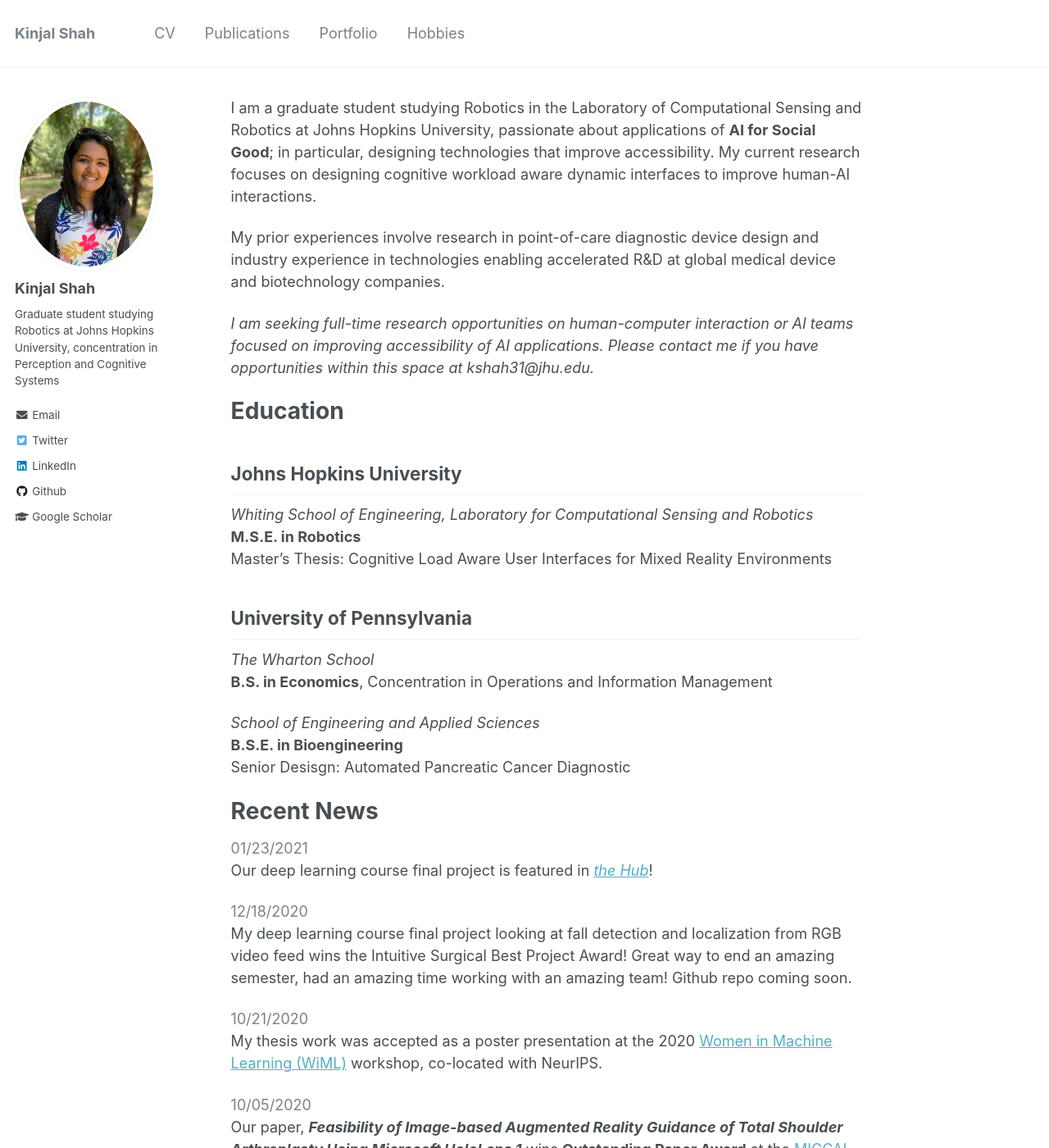
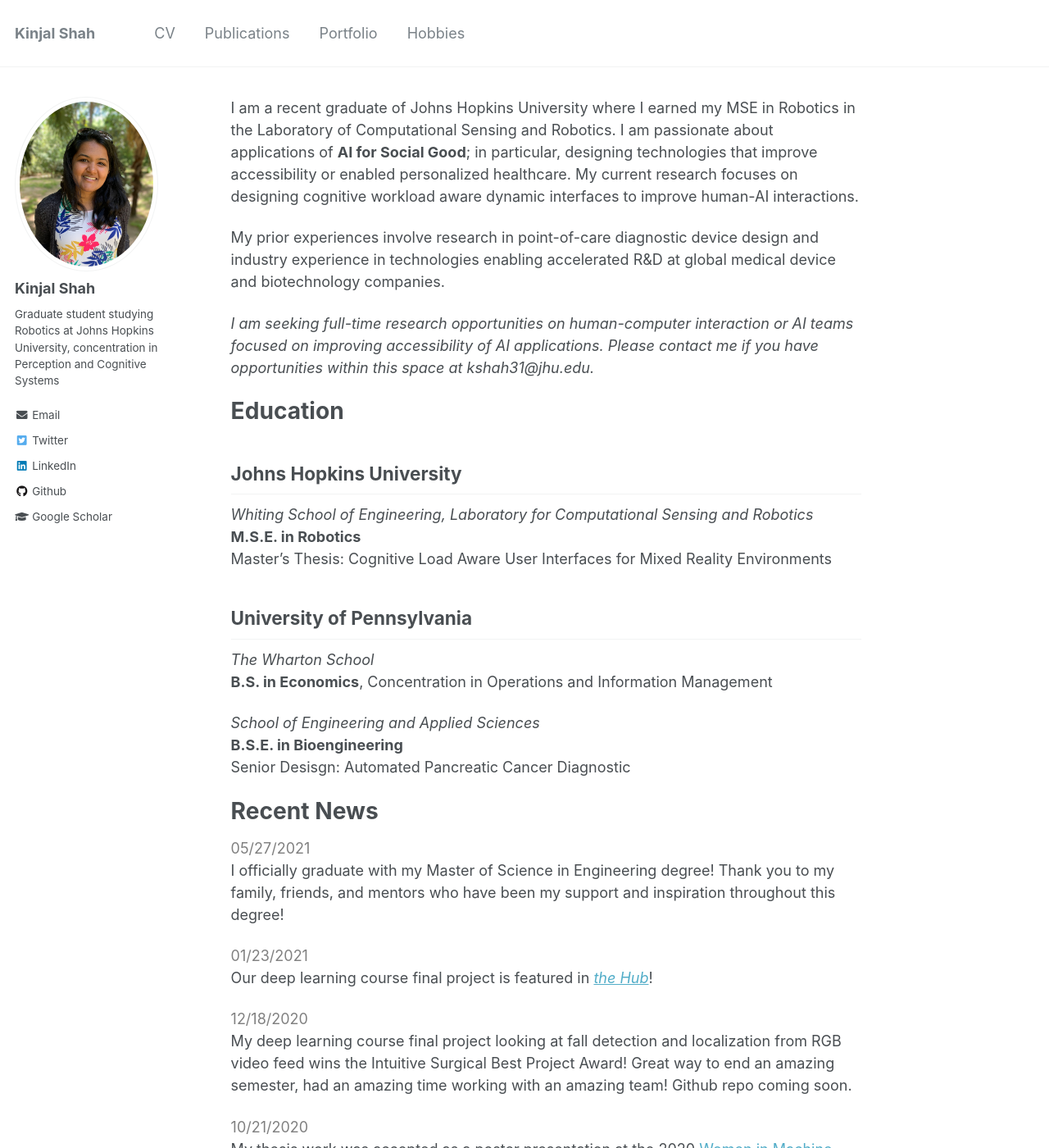
Before and after one commit to kinjmshah/kinjmshah.github.io, a Jekyll site: the page built from _pages/about.md, in a window 1280 px wide and 1400 px high. Shown: the whole window at 82% size. Built offline with Jekyll 4.4.1, drawn with Linux system fonts in a browser that asks for light colours.

Commit message:
Update about.md

```diff
--- a/_pages/about.md
+++ b/_pages/about.md
@@ -8,7 +8,7 @@ redirect_from:
   - /about.html
 ---
 
-I am a graduate student studying Robotics in the Laboratory of Computational Sensing and Robotics at Johns Hopkins University, passionate about applications of **AI for Social Good**; in particular, designing technologies that improve accessibility. My current research focuses on designing cognitive workload aware dynamic interfaces to improve human-AI interactions.
+I am a recent graduate of Johns Hopkins University where I earned my MSE in Robotics in the Laboratory of Computational Sensing and Robotics. I am passionate about applications of **AI for Social Good**; in particular, designing technologies that improve accessibility or enabled personalized healthcare. My current research focuses on designing cognitive workload aware dynamic interfaces to improve human-AI interactions.
 
 My prior experiences involve research in point-of-care diagnostic device design and industry experience in technologies enabling accelerated R&D at global medical device and biotechnology companies.
 
@@ -53,6 +53,9 @@ Senior Desisgn: Automated Pancreatic Cancer Diagnostic
 
 # Recent News
 
+<span style="color:gray">05/27/2021</span>
+I officially graduate with my Master of Science in Engineering degree! Thank you to my family, friends, and mentors who have been my support and inspiration throughout this degree!
+
 <span style="color:gray">01/23/2021</span>
 Our deep learning course final project is featured in *[the Hub](https://hub.jhu.edu/2021/01/22/ethical-artificial-intelligence-deep-fakes/)*!
 
```
